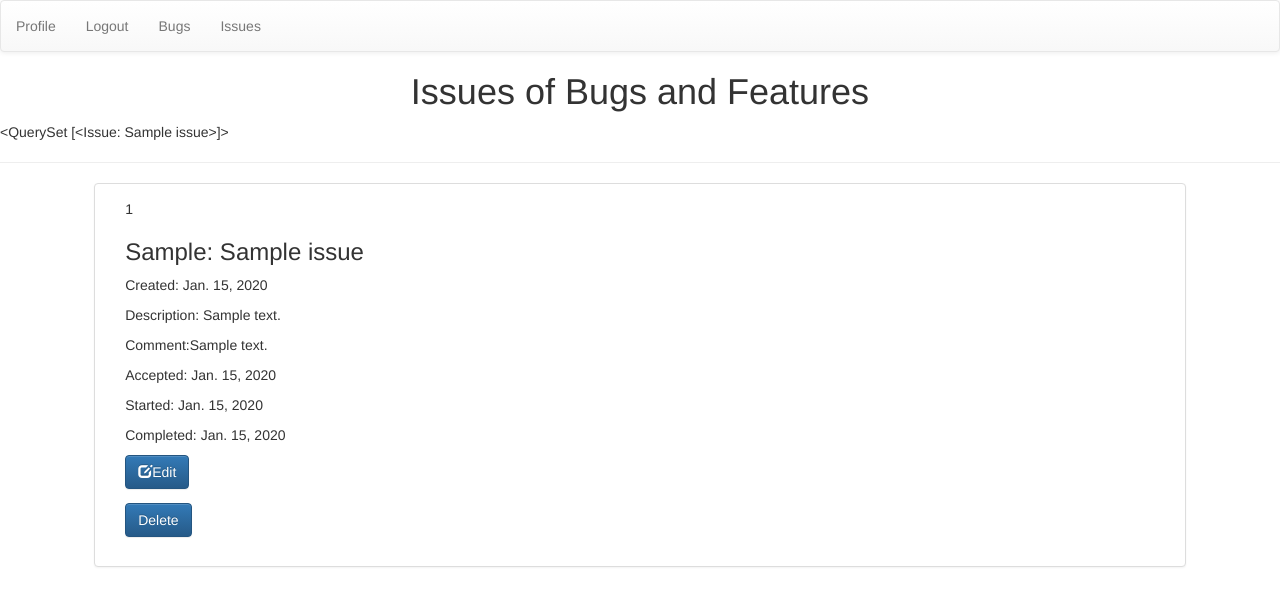
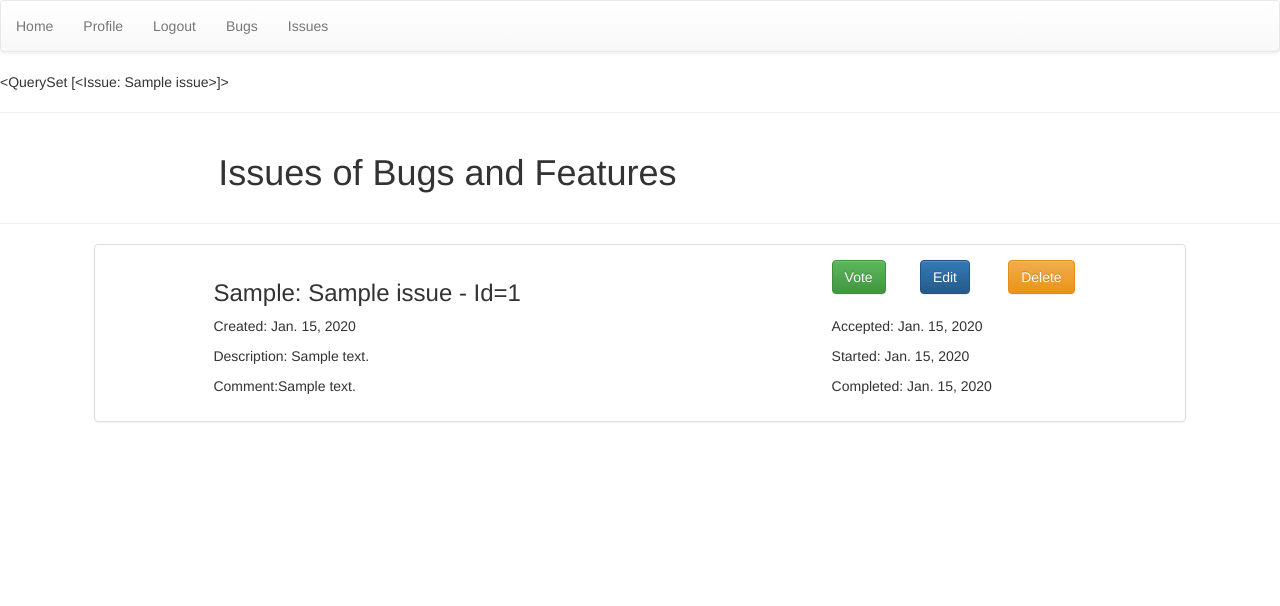
Before and after one commit to saor48/tracker, a Django app: page /issues/ in a window 1280 px wide. Shown: the top 606 px of the page. Run offline with Django 3.2, Linux system fonts and the light colour scheme; a user stored in the database is signed in; tables that the repository leaves empty hold one stand-in row (values such as "Sample post"); some libraries are stand-ins or nearby versions.

Commit message:
added voting functionality

```diff
--- a/accounts/templates/registration.html
+++ b/accounts/templates/registration.html
@@ -7,10 +7,16 @@
 {% block page_heading %}User Registration{% endblock %}
 
 {% block content %}
+<div class="row row-flex">
+   <div class="col-xs-8 col-xs-offset-2  display panel panel-default">
+      <div class="panel-body">
+
 <p>If you already have an account:<a href="{% url 'login' %}">Sign in</a></p>
 <form method="POST">
         {% csrf_token %}
         {{ registration_form | as_bootstrap }}
         <button type="submit" class="btn btn-default">Register </button>
 </form>
+
+</div></div></div>
 {% endblock %}
--- a/issues/templates/issues.html
+++ b/issues/templates/issues.html
@@ -1,34 +1,60 @@
 {% extends 'base.html' %}
 
 {% block content %}
-
-<h1>Issues of Bugs and Features</h1>
 {{issues}}<hr>
 
 <div class="row row-flex">
+<div class="col-xs-8 col-xs-offset-2"><h1>Issues of Bugs and Features</h1></div>
+</div>
+<hr>
+<div class="row row-flex">
+
    {% for issue in issues %}
-
    <div class="col-xs-10 col-xs-offset-1  display panel panel-default">
       <div class="panel-body">
-         {{ issue.id }}
-         <h3>{{issue.category}}: {{ issue.name }}</h3>
-         <p>Created: {{ issue.date_issued }}</p>
-         <p class="">Description: {{ issue.description }}</p>
-         <p>Comment:{{ issue.comment }}</p>
-         <p>Accepted: {{ issue.date_accepted }}</p>
-         <p>Started: {{ issue.date_started }}</p>
-         <p>Completed: {{ issue.date_completed }}</p>
+         <div class="row row-flex">
+            <div class="col-xs-7 col-xs-offset-1  ">
+               <h3>{{issue.category}}: {{ issue.name }} - Id={{ issue.id }}</h3>
+            </div>
 
-         <form class="form-inline" method="post" action="{% url 'edit_issue' %}">
-            {% csrf_token %}
-            <input type="hidden" name="issue_id" value="{{ issue.id }}"/>
-            <button type="submit" class="btn btn-primary"><span class="glyphicon glyphicon-edit" aria-hidden="true"></span>Edit</button>
-         </form>
-         <form class="form-inline" method="post" action="{% url 'delete_issue' %}">
-            {% csrf_token %}
-            <input type="hidden" name="issue_id" value="{{ issue.id }}"/>
-            <button type="submit" class="btn btn-primary"><span class="glyphicon glyphicon-delete" aria-hidden="true"></span>Delete</button>
-         </form>
+            <div class="col-xs-1">
+               <form  action="{% url 'vote' %}" method="POST">
+               {% csrf_token %}
+               <input value="{{issue.id}}" name="issue_id"  type="hidden">
+               <input value="vote" name="vote"  type="hidden">
+               <button type="submit" class="btn btn-success">Vote</button>
+               </form>
+            </div>
+
+            <div class="col-xs-1">
+               <form class="form-inline" method="post" action="{% url 'edit_issue' %}">
+               {% csrf_token %}
+               <input type="hidden" name="issue_id" value="{{ issue.id }}"/>
+               <button type="submit" class="btn btn-primary"></span>Edit</button>
+               </form>
+            </div>
+
+            <div class="col-xs-1">
+               <form class="form-inline" method="post" action="{% url 'delete_issue' %}">
+               {% csrf_token %}
+               <input type="hidden" name="issue_id" value="{{ issue.id }}"/>
+               <button type="submit" class="btn btn-warning">Delete</button>
+               </form>
+            </div>
+         </div>
+
+         <div class="row row-flex">
+            <div class="col-xs-6 col-xs-offset-1  ">
+               <p>Created: {{ issue.date_issued }}</p>
+               <p class="">Description: {{ issue.description }}</p>
+               <p>Comment:{{ issue.comment }}</p>
+            </div>
+            <div class="col-xs-4 col-xs-offset-1  ">
+               <p>Accepted: {{ issue.date_accepted }}</p>
+               <p>Started: {{ issue.date_started }}</p>
+               <p>Completed: {{ issue.date_completed }}</p>
+            </div>
+         </div>
 
       </div>
    </div>
--- a/issues/urls.py
+++ b/issues/urls.py
@@ -1,5 +1,5 @@
 from django.conf.urls import url, include
-from .views import issues, bug, edit_issue, get_issue, update_issue, delete_issue
+from .views import issues, bug, edit_issue, get_issue, update_issue, delete_issue, vote
 
 
 urlpatterns = [
@@ -7,5 +7,6 @@ urlpatterns = [
     url(r'^bug/', bug, name="bug"),
     url(r'^editIssue/', edit_issue, name="edit_issue"),
     url(r'^update/', update_issue, name="update_issue"),
-    url(r'^delete/', delete_issue, name="delete_issue")
+    url(r'^delete/', delete_issue, name="delete_issue"),
+    url(r'^vote/', vote, name="vote"),
 ]
--- a/issues/views.py
+++ b/issues/views.py
@@ -55,6 +55,16 @@ def issues(request):
     return render(request, 'issues.html', { 'issues' : query } )
 
 
+def vote(request):
+    issue_id = request.POST.get('issue_id')
+    query = get_issue(issue_id)
+    user_id = request.user.id
+    kwargs = {query.category : query.id}
+    print("resultvote=", user_id," -q-",query.id)
+    update_profile(user_id, **kwargs)
+    return redirect(reverse('issues'))
+
+
 def bug(request):
 
     if request.method == 'POST':
@@ -75,7 +85,7 @@ def bug(request):
             query.save()
 
             user_id = request.user.id
-            kwargs = {"bug": query.id}
+            kwargs = {query.category : query.id}
             print("result=", user_id," -q-",query.id)
             update_profile(user_id, **kwargs)
             return redirect(reverse('issues'))
--- a/static/css/style.css
+++ /dev/null
@@ -1,9 +0,0 @@
-form {
-    width: 50%;
-}
-h1 {
-    text-align: center;
-}
-.right {
-    float: right;
-}
--- a/templates/base.html
+++ b/templates/base.html
@@ -14,6 +14,7 @@
 
     <nav class="navbar navbar-default">
         <ul class="nav navbar-nav">
+            <li><a href="{% url 'index' %}">Home</a></li>
             {% if user.is_authenticated %}
                 <li><a href="{% url 'get_profile' %}">Profile</a></li>
                 <li><a href="{% url 'logout' %}">Logout</a></li>
--- a/tracker/settings.py
+++ b/tracker/settings.py
@@ -11,7 +11,7 @@
 """
 
 import os
-#import env
+import env
 import dj_database_url
 
 # Build paths inside the project like this: os.path.join(BASE_DIR, ...)
```
Also changed, not shown: accounts/templates/index.html (+7 -3 lines), accounts/templates/login.html (+7 -2 lines), issues/templates/bug.html (+5 -7 lines), issues/templates/editIssue.html (+6 -4 lines), profiles/forms.py (+6 -1 lines), profiles/templates/profileprofile.html (+9 -3 lines), README.md.
